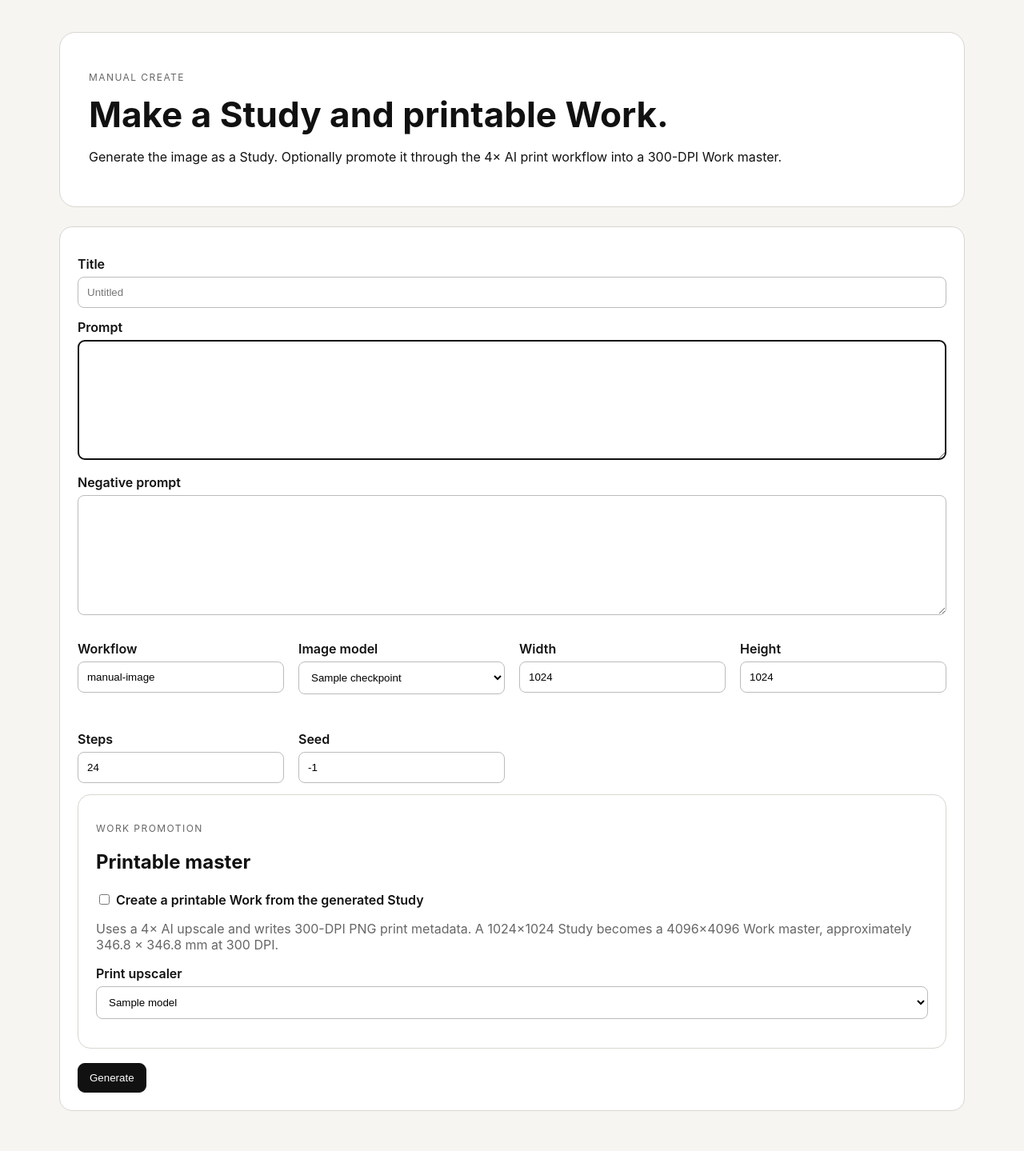
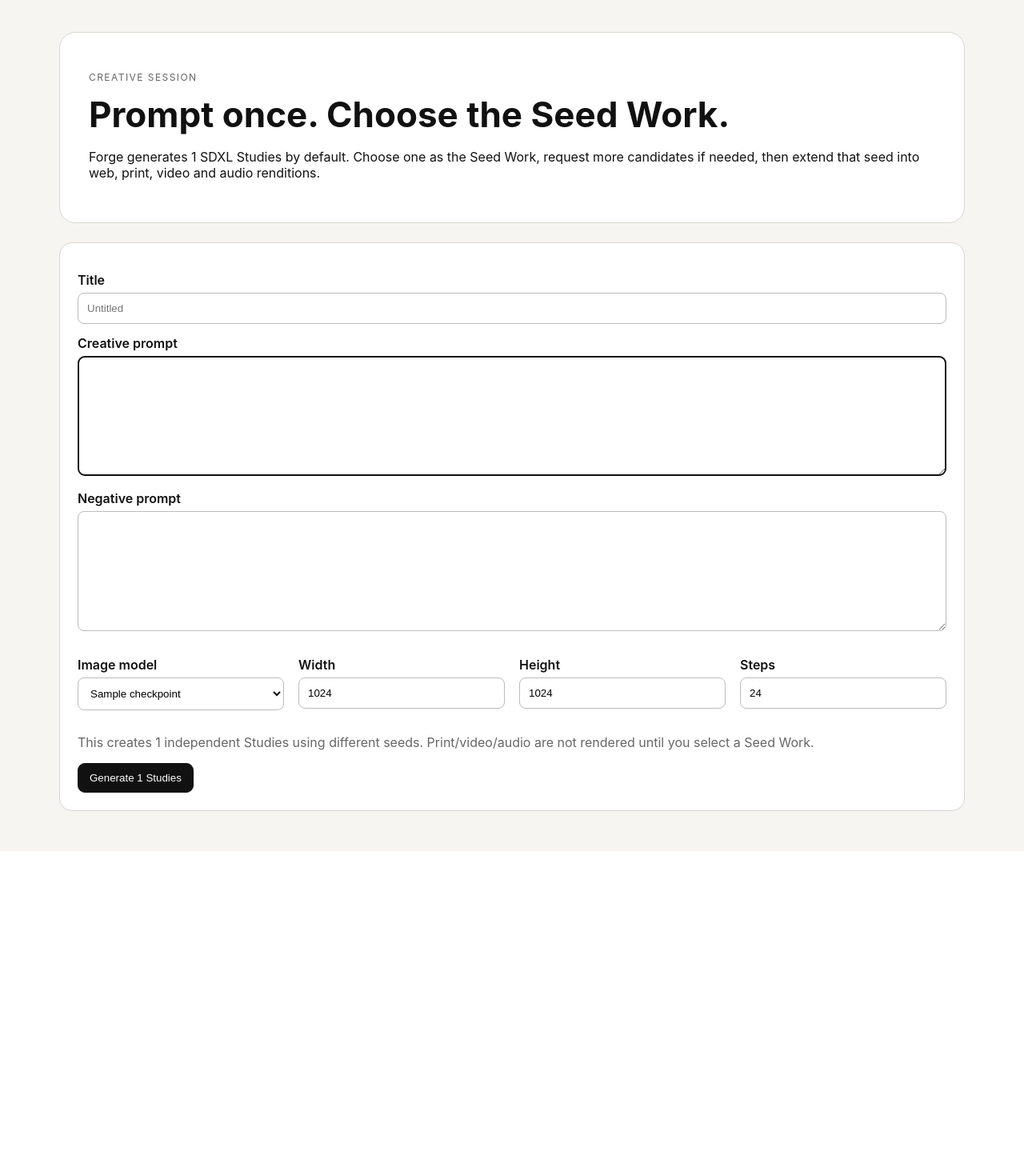
Before and after one commit to gregpaynter/ooc-forge, a Flask app: template forge/templates/create.html in a window 1280 px wide. Shown: the part 80-1519 px from the top of the page at 80% size. After the commit the page ends 1144 px from the top, so only its background shows below. Run offline with Flask 3, Linux system fonts and the light colour scheme; the template is opened without the code that fills it: most values are stand-ins (such as "Sample title", 1, 10 or a date in 2020); parts of the project's set-up code (start-up, migrations or seed data) failed here and were passed over; some libraries are stand-ins or nearby versions.

Commit message:
Make Manual Create start a sampled creative session

```diff
--- a/forge/templates/create.html
+++ b/forge/templates/create.html
@@ -1,5 +1,3 @@
-{% extends 'base.html' %}{% block title %}Manual Create · OOC Forge{% endblock %}{% block content %}
-<section class="hero"><p class="eyebrow">Manual Create</p><h1>Make a Study and printable Work.</h1><p>Generate the image as a Study. Optionally promote it through the 4× AI print workflow into a 300-DPI Work master.</p></section>
-<section class="panel">{% if checkpoints %}<form method="post"><label>Title<input name="title" placeholder="Untitled"></label><label>Prompt<textarea name="prompt" required autofocus></textarea></label><label>Negative prompt<textarea name="negative_prompt"></textarea></label><div class="grid"><label>Workflow<input name="workflow_id" value="manual-image"></label><label>Image model<select name="checkpoint" required>{% for checkpoint in checkpoints %}<option value="{{ checkpoint }}"{% if checkpoint == selected_checkpoint %} selected{% endif %}>{{ checkpoint }}</option>{% endfor %}</select></label><label>Width<input name="width" type="number" value="1024"></label><label>Height<input name="height" type="number" value="1024"></label><label>Steps<input name="steps" type="number" value="24"></label><label>Seed<input name="seed" type="number" value="-1"></label></div>
-<div class="panel"><p class="eyebrow">Work promotion</p><h2>Printable master</h2>{% if upscale_models %}<label><input style="width:auto;margin-right:8px" type="checkbox" name="create_printable_work" value="yes"{% if create_printable_work %} checked{% endif %}>Create a printable Work from the generated Study</label><p class="muted">Uses a 4× AI upscale and writes 300-DPI PNG print metadata. A 1024×1024 Study becomes a 4096×4096 Work master, approximately 346.8 × 346.8 mm at 300 DPI.</p><label>Print upscaler<select name="upscale_model">{% for model in upscale_models %}<option value="{{ model }}"{% if model == selected_upscale_model %} selected{% endif %}>{{ model }}</option>{% endfor %}</select></label>{% else %}<p><span class="status degraded">Print upscaler required</span></p><p class="muted">Image generation is ready, but printable Work promotion requires the reference print upscaler. Install it from <a href="{{ url_for('models') }}">Models</a>.</p>{% endif %}</div>
-<button>Generate</button></form>{% else %}<p class="eyebrow">Image model required</p><h2>No checkpoint installed.</h2><p>Install an image checkpoint from <a href="{{ url_for('models') }}">Models</a>. Manual Create will discover it automatically; if more than one checkpoint is installed, choose the model here before generating.</p>{% endif %}</section>{% endblock %}
+{% extends 'base.html' %}{% block title %}Create · OOC Forge{% endblock %}{% block content %}
+<section class="hero"><p class="eyebrow">Creative session</p><h1>Prompt once. Choose the Seed Work.</h1><p>Forge generates {{ candidate_count }} SDXL Studies by default. Choose one as the Seed Work, request more candidates if needed, then extend that seed into web, print, video and audio renditions.</p></section>
+<section class="panel">{% if checkpoints %}<form method="post"><label>Title<input name="title" placeholder="Untitled"></label><label>Creative prompt<textarea name="prompt" required autofocus></textarea></label><label>Negative prompt<textarea name="negative_prompt"></textarea></label><div class="grid"><label>Image model<select name="checkpoint" required>{% for checkpoint in checkpoints %}<option value="{{ checkpoint }}"{% if checkpoint == selected_checkpoint %} selected{% endif %}>{{ checkpoint }}</option>{% endfor %}</select></label><label>Width<input name="width" type="number" value="1024"></label><label>Height<input name="height" type="number" value="1024"></label><label>Steps<input name="steps" type="number" value="24"></label></div><p class="muted">This creates {{ candidate_count }} independent Studies using different seeds. Print/video/audio are not rendered until you select a Seed Work.</p><button>Generate {{ candidate_count }} Studies</button></form>{% else %}<p class="eyebrow">Image model required</p><h2>No checkpoint installed.</h2><p>Install an image checkpoint from <a href="{{ url_for('models') }}">Models</a> before starting a creative session.</p>{% endif %}</section>{% endblock %}
```
